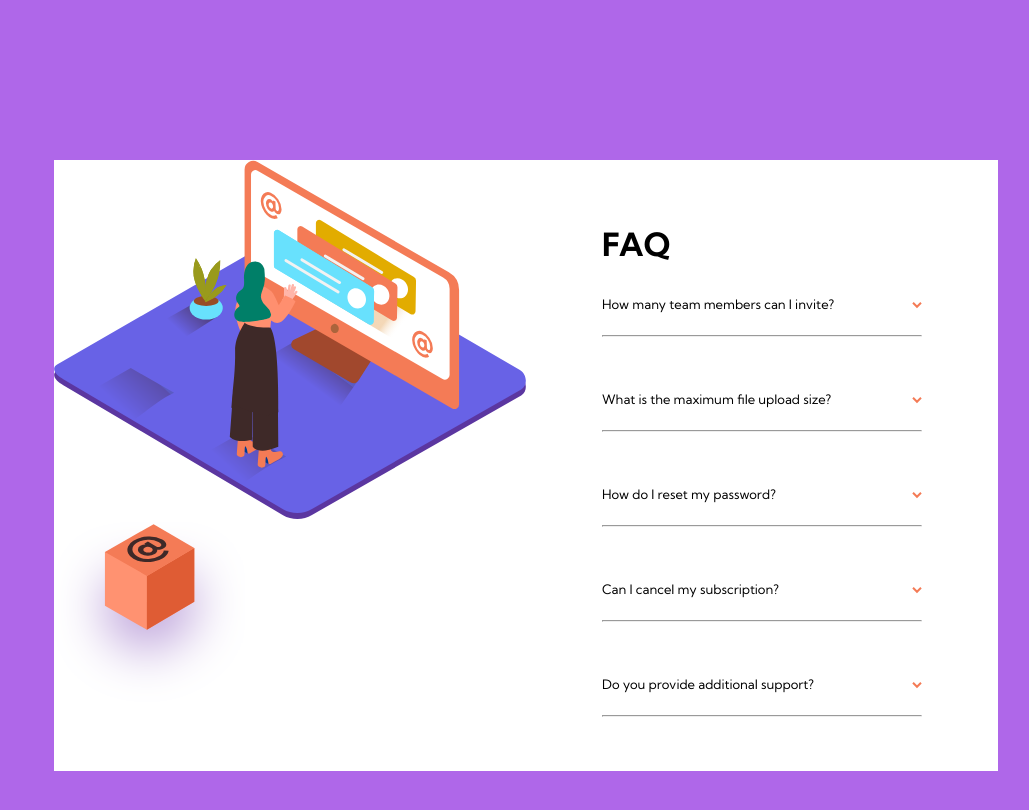
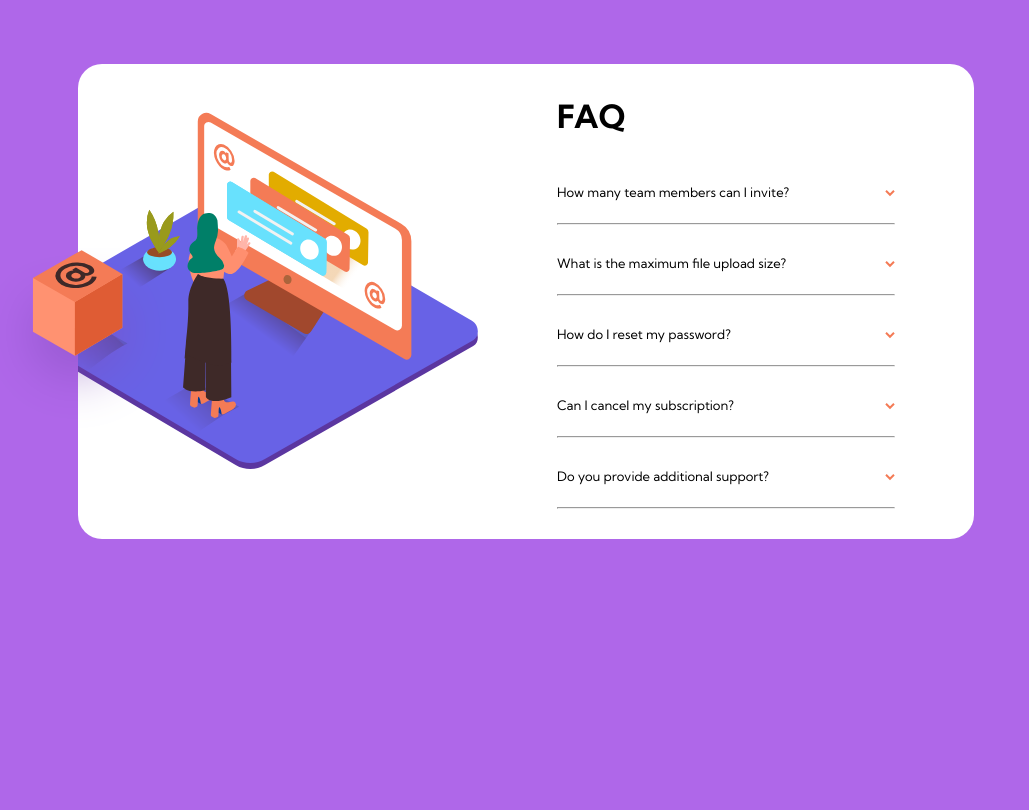
Before and after one commit to dehfachini/faq-accordion, a plain HTML site: page index.html in a window 1280 px wide. Shown: the whole page, without its empty margins (114-1143 px from the left). Drawn offline with Linux system fonts and the light colour scheme.

Commit message:
layout adjustments

```diff
--- a/css/styles.css
+++ b/css/styles.css
@@ -21,32 +21,54 @@ body {
 }
 
 .container {
-    margin: 10rem;
+    margin: 4rem 6rem;
+    display: flex;
+    justify-content: center;
 }
 
 .inner-container {
     display: flex;
     background-color: #fff;
+    border-radius: 1.5rem;
+    max-width: 70vw;
 }
 
+.woman-image {
+    width: 400px;
+    overflow: hidden;
+}
+
+.woman-image img {
+    margin-top: 3rem;
+    margin-left: -70px;
+    width: 470px;
+}
+
+.box-image {
+    margin-top: -14rem;
+    margin-left: -6rem;
+}
+
+
+
 .rightside {
-    width: 30rem;
+    width: 60rem;
 }
 
 .inner-rightside {
-    width: 20rem;
+    width: 26em;
     margin: auto;
 }
 
 .faq {
-    padding-top: 4rem;
-    padding-bottom: 2rem;
+    padding-top: 2rem;
+    padding-bottom: 3rem;
     font-size: 2rem;
     font-weight: bold;
 }
 
 .faq-item {
-    padding-bottom: 3rem;
+    padding-bottom: 1.5rem;
 }
 
 .title {
```
